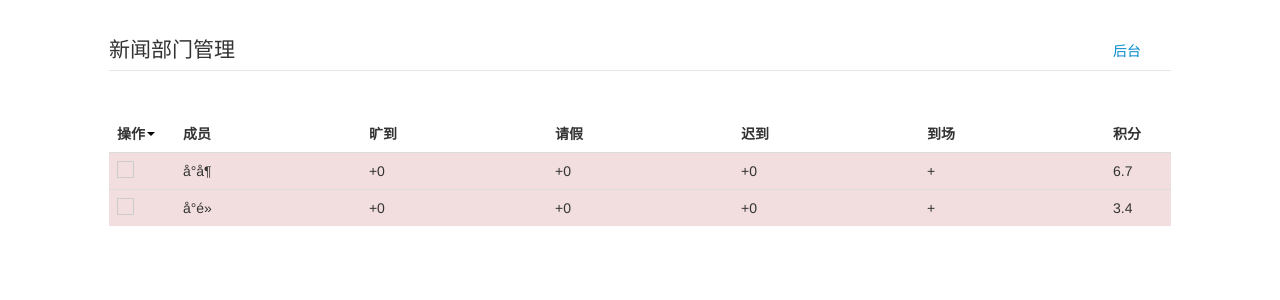
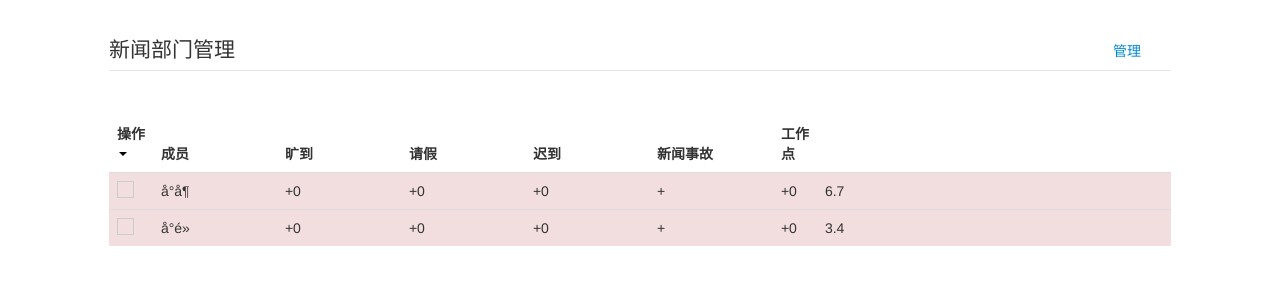
Before and after one commit to EcjtuNet/departmentMana, a PHP site: page /index.php in a window 1280 px wide. Shown: the top 300 px of the page. Run offline with PHP 8.4, Linux system fonts and the light colour scheme; the visitor is signed in with stand-in values (Sample User, id 1); data comes from the database, SQL or seed files in the repository; data that the repository does not hold is empty.

Commit message:
修改文字

```diff
--- a/index.php
+++ b/index.php
@@ -18,7 +18,7 @@
 			{
 				echo '<div id="login"><a href="#loginModal" role="button" data-toggle="modal">登录</a></div>';
 			}else{
-				echo '<div id="login"><a href="form.php">后台</a></div>';
+				echo '<div id="login"><a href="form.php">管理</a></div>';
 			}?>
 		</div>
 	</div>
@@ -62,8 +62,8 @@
 						<th class='span2'>旷到</th>
 						<th class='span2'>请假</th>
 						<th class='span2'>迟到</th>
-						<th class='span2'>到场</th>
-						<th class='span1'>积分</th>
+						<th class='span2'>新闻事故</th>
+						<th class='span1'>工作点</th>
 					</tr>
 				</thead>
 				<tbody>
@@ -80,6 +80,7 @@
 						<td><span class="vacate">+<?php echo $row['vacate'];?></span></td>
 						<td><span class="late">+<?php echo $row['late'];?></span></td>
 						<td><span class="arrive">+<?php echo $row['arrive'];?></span></td>
+						<td><span class="arrive">+<?php echo $row['accident'];?></span></td>
 						<td><?php echo $row['total'];?></td>
 					</tr>
 					<?php } ?>
```
